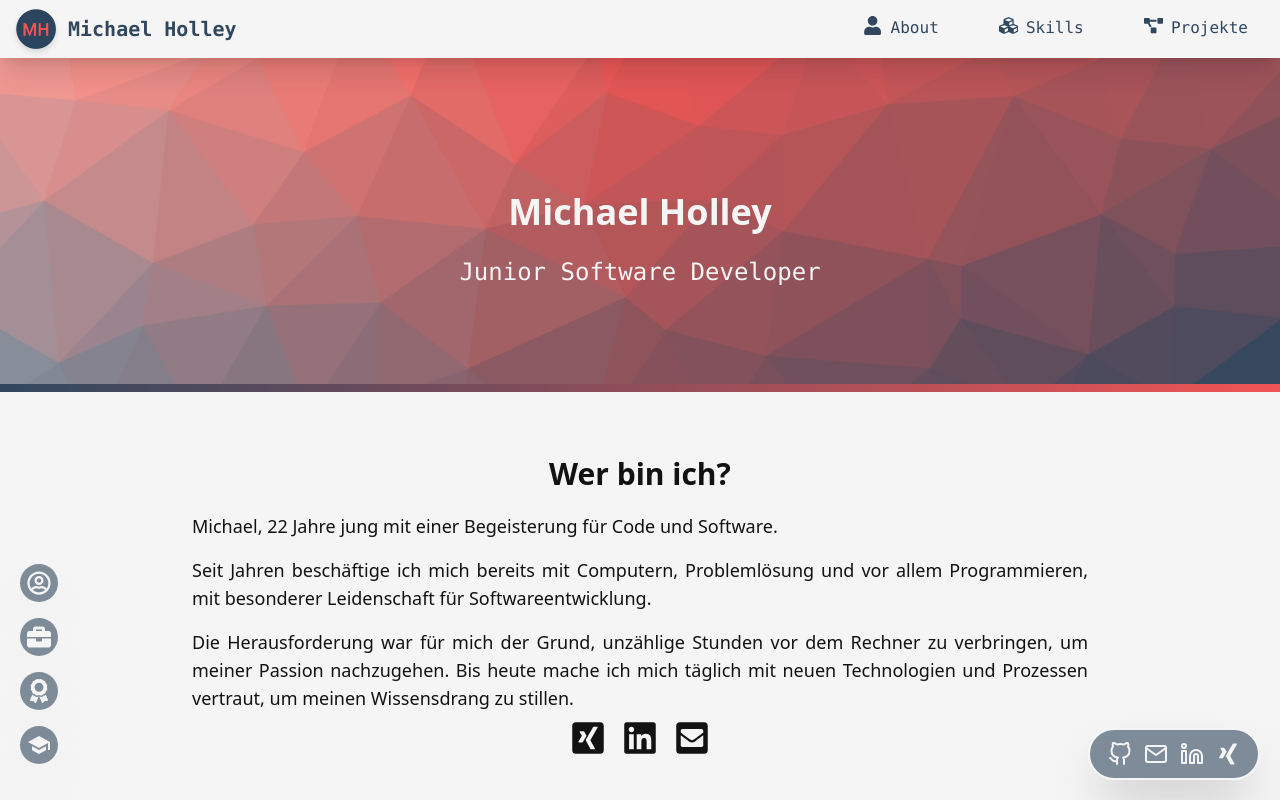
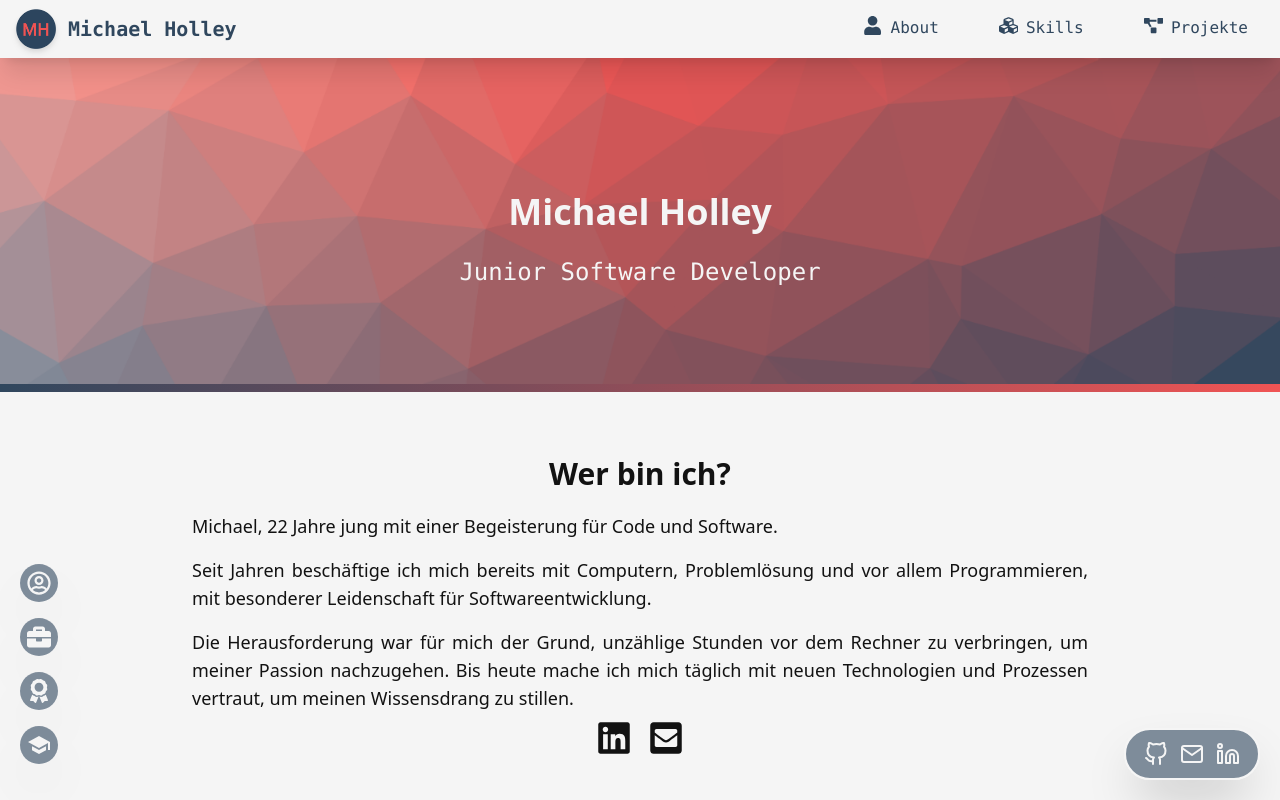
Before and after one commit to MichaelHolley/michaelholley.de, a React (Create React App) app: page / in a window 1280 px wide. Shown: the top 800 px of the page. Built offline with nearby package versions, Linux system fonts and the light colour scheme.

Commit message:
removed xing relations

```diff
--- a/src/components/footer.tsx
+++ b/src/components/footer.tsx
@@ -1,20 +1,10 @@
 import React from 'react';
-import { FaXing } from 'react-icons/fa';
 import { FiLinkedin, FiGithub, FiMail } from 'react-icons/fi';
 
 function Footer() {
   return (
     <footer className='bg-b0 bg-opacity-60 shadow-2xl fixed z-20 bottom-5 right-5 p-3 rounded-full border-2 border-w0 backdrop-blur-[2px]'>
       <ul className='flex flex-row-reverse text-w0'>
-        <NavBarIconItem
-          icon={
-            <FaXing
-              size='1.5em'
-              className='transition ease-out duration-300 hover:scale-110'
-            />
-          }
-          link='https://www.xing.com/profile/Michael_Holley'
-          title='Xing'></NavBarIconItem>
         <NavBarIconItem
           icon={
             <FiLinkedin
--- a/src/pages/home.tsx
+++ b/src/pages/home.tsx
@@ -1,5 +1,5 @@
 import React from 'react';
-import { FaEnvelopeSquare, FaLinkedin, FaXingSquare } from 'react-icons/fa';
+import { FaEnvelopeSquare, FaLinkedin } from 'react-icons/fa';
 import HomeNavigator from '../components/home-navigator';
 import PageHeader from '../components/page-header';
 import { EducationSvg } from '../components/svgs/education-svg';
@@ -11,7 +11,7 @@ function Home() {
     let age = today.getFullYear() - birth.getFullYear();
     const m = today.getMonth() - birth.getMonth();
     if (m < 0 || (m === 0 && today.getDate() < birth.getDate())) {
-        age--;
+      age--;
     }
     return age;
   };
@@ -25,7 +25,7 @@ function Home() {
         <div className='container mx-auto  text-lg text-justify text-bl0 py-16 px-4 sm:px-10 md:px-24 lg:px-48'>
           <p className='text-3xl text-center mb-3 font-bold'>Wer bin ich?</p>
           <p className='py-2'>
-            Michael, {getAge(new Date("1999-06-08"))} Jahre jung mit einer
+            Michael, {getAge(new Date('1999-06-08'))} Jahre jung mit einer
             Begeisterung für Code und Software.
           </p>
           <p className='py-2'>
@@ -40,16 +40,6 @@ function Home() {
             vertraut, um meinen Wissensdrang zu stillen.
           </p>
           <div className='flex justify-center'>
-            <a
-              href='https://www.xing.com/profile/Michael_Holley'
-              target='_blank'
-              className='mx-2'
-              rel='noreferrer'>
-              <FaXingSquare
-                size='2em'
-                className='hover:fill-r0 transition ease-out duration-500 hover:scale-125'
-              />
-            </a>
             <a
               href='https://www.linkedin.com/in/michael-holley-791a64228/'
               target='_blank'
```
